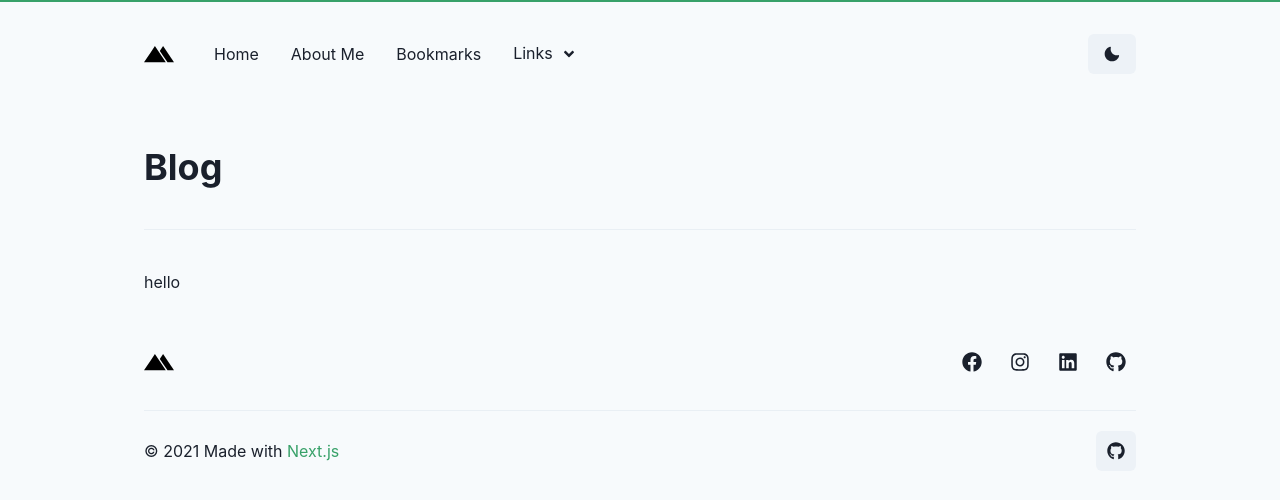
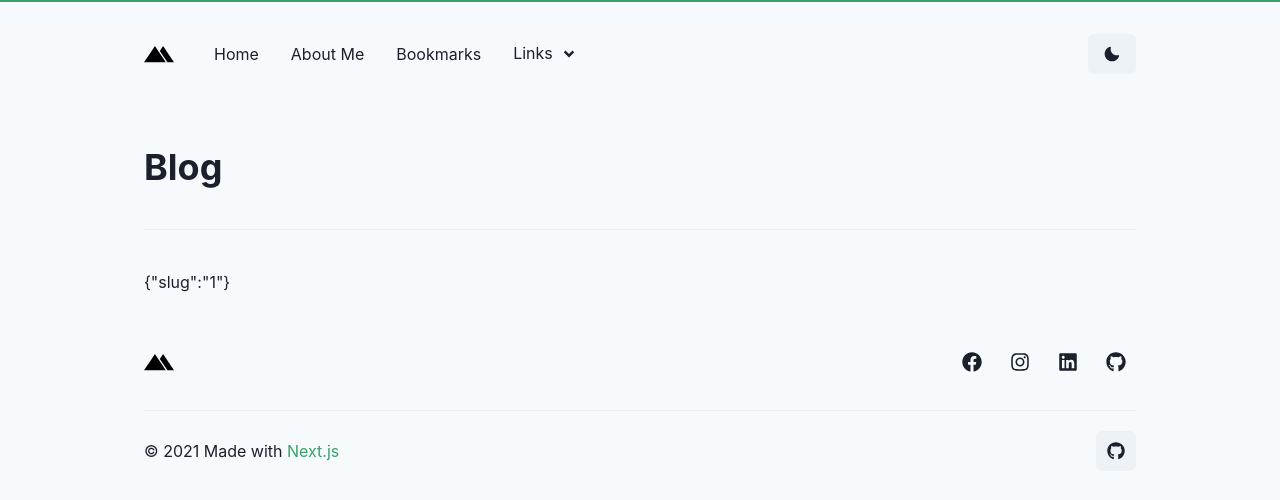
Before and after one commit to wainnyta/softwarearchitek.com, a Next.js app: page /blog/1 in a window 1280 px wide. Shown: the top 500 px of the page. Built offline with nearby package versions, Linux system fonts and the light colour scheme.

Commit message:
creating single blog page

```diff
--- a/pages/blog/[slug].jsx
+++ b/pages/blog/[slug].jsx
@@ -1,7 +1,9 @@
 import BlogLayout from "components/BlogLayout";
+import { useRouter } from "next/router";
 
 const Blog = () => {
-  return <BlogLayout>hello</BlogLayout>;
+  const router = useRouter();
+  return <BlogLayout>{JSON.stringify(router.query)}</BlogLayout>;
 };
 
 export default Blog;
```
